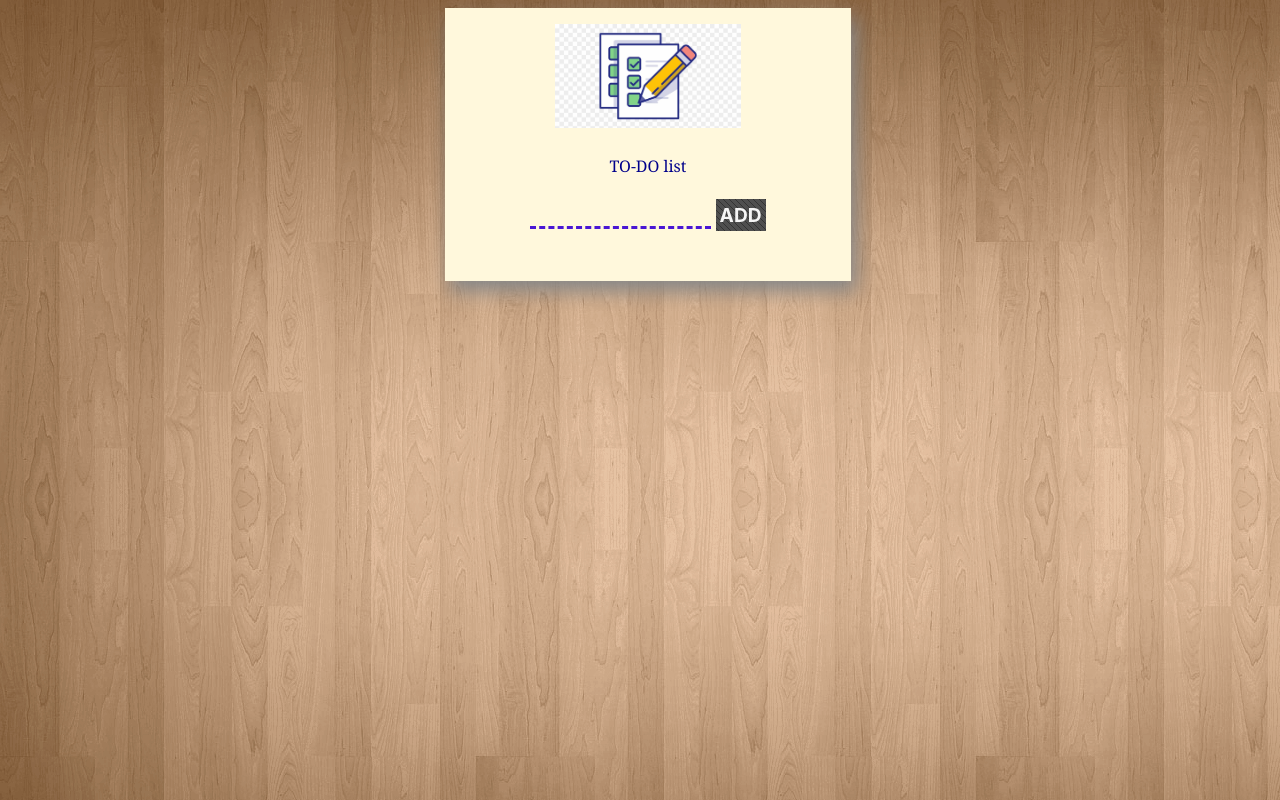
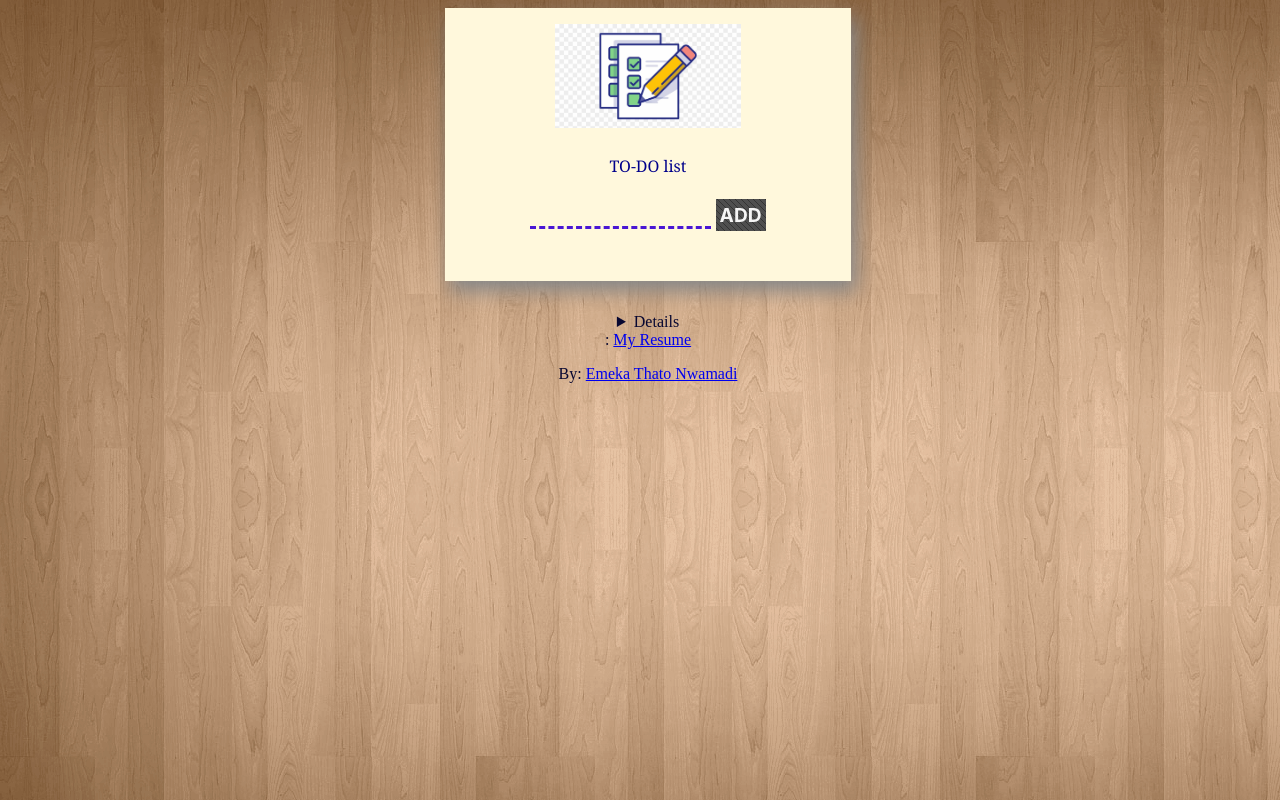
Before and after one commit to ThatoEmeka/todoList, a plain HTML site: page index.html in a window 1280 px wide. Drawn offline with Linux system fonts and the light colour scheme.

Commit message:
added my details and fav

```diff
--- a/index.html
+++ b/index.html
@@ -7,8 +7,7 @@
     <link rel="stylesheet" href="style.css">
     <title>to do list Thato</title>
 
-    <!-- java script -->
-    <script src="myscripts.js"></script>
+    <link rel="shortcut icon" type="image/png" href="images/icon.png"/>
 
 </head>
 <body>
@@ -28,6 +27,12 @@
                 <ul id="todos"></ul>
                 <!-- <li>Finnish my ToDO list</li> -->
             </div>
+        </div>
+
+        <div class="mydetails">
+
+             <p><Details></Details>: <a href="https://emekathatonwamadi.netlify.app/resources/CV.pdf" target="_blank">My Resume</a></p>
+             <p>By: <a href="https://emekathatonwamadi.netlify.app/" target="_blank">Emeka Thato Nwamadi</a></p>
         </div>
     </center>
     </section>
--- a/style.css
+++ b/style.css
@@ -57,3 +57,8 @@ body{
     font-weight: bold;
     font-family: -apple-system, BlinkMacSystemFont, 'Segoe UI', Roboto, Oxygen, Ubuntu, Cantarell, 'Open Sans', 'Helvetica Neue', sans-serif;
 }
+
+.mydetails {
+    padding: 1rem;
+    color: rgb(7, 7, 49);
+}
```
